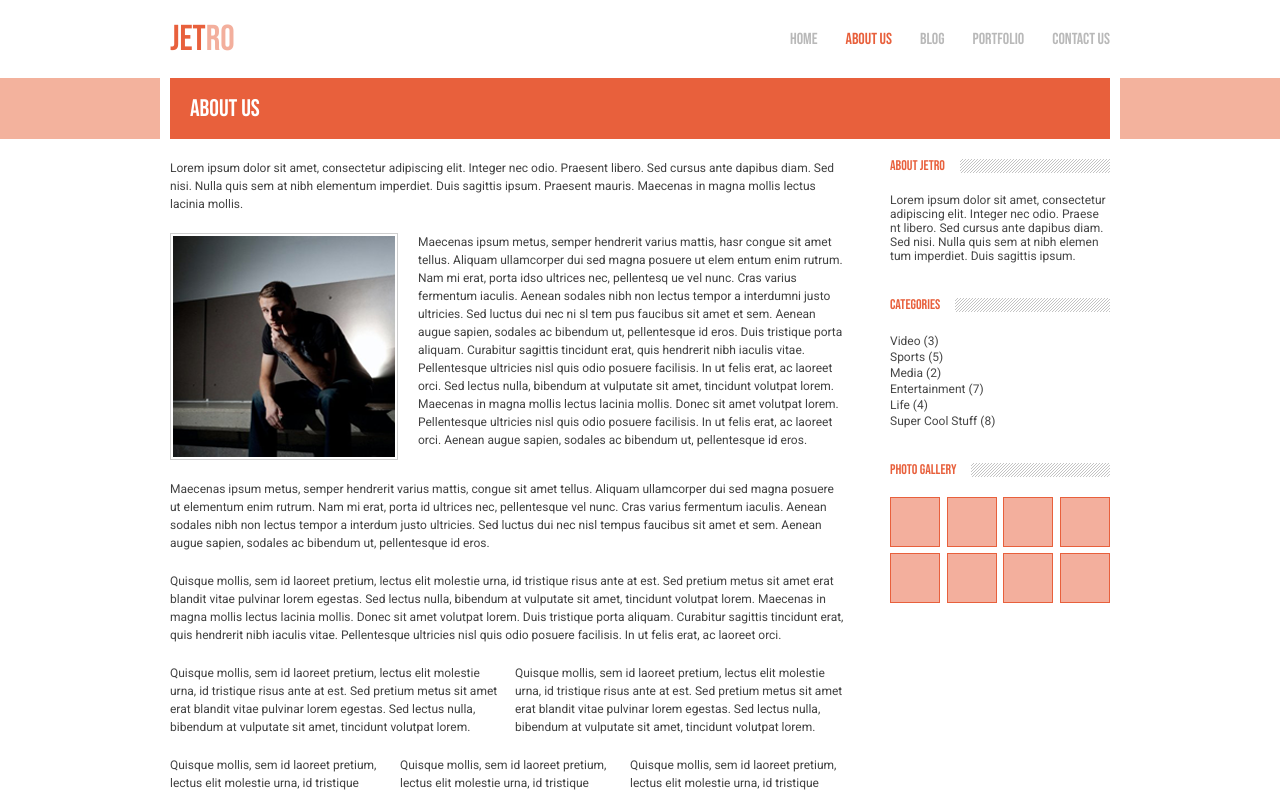
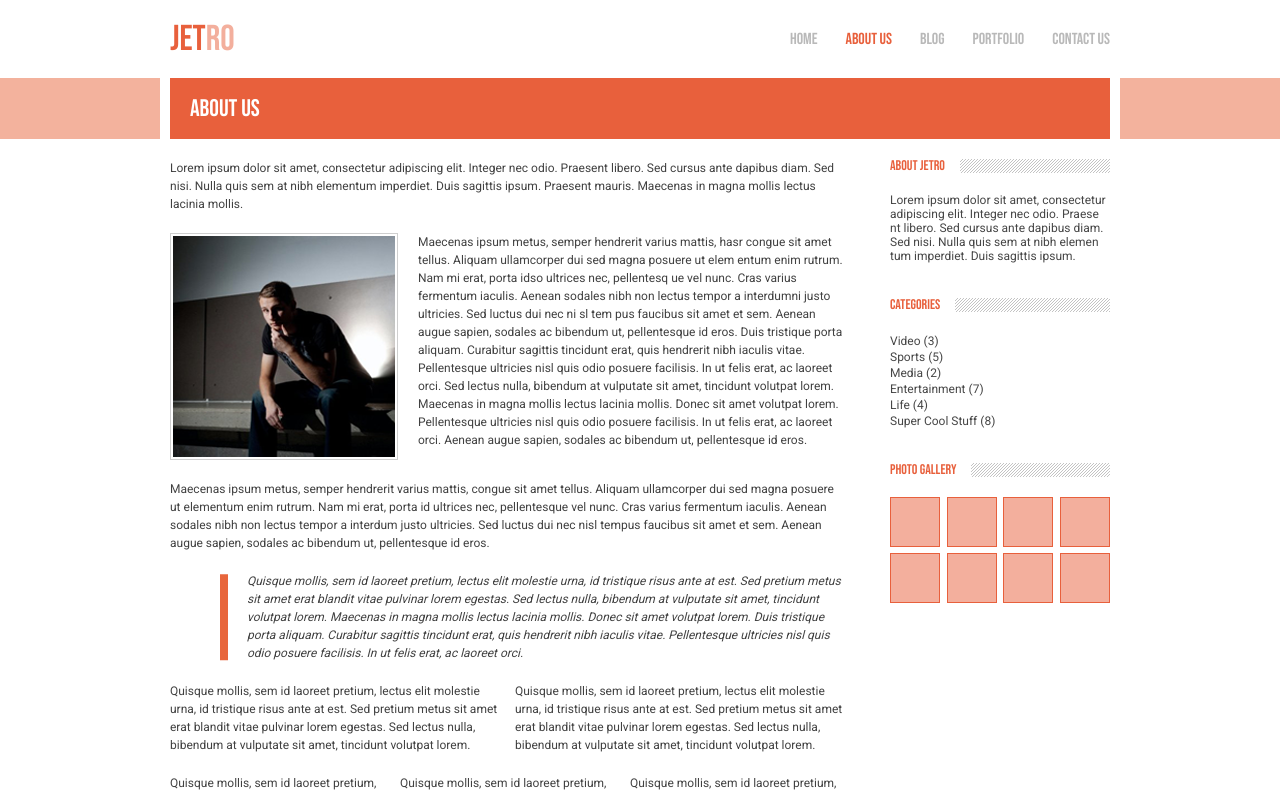
Before and after one commit to yap8/react-jetro, a React (Create React App) app: page /about in a window 1280 px wide. Shown: the top 794 px of the page. Built offline with nearby package versions, Linux system fonts and the light colour scheme; what react-google-maps would draw is missing.

Commit message:
added quote variant for text component

```diff
--- a/src/components/TextContent/Text.js
+++ b/src/components/TextContent/Text.js
@@ -4,6 +4,7 @@ const Wrapper = styled.div`
   font-size: 12px;
   color: #414141;
   line-height: 18px;
+  position: relative;
   &:not(:last-child) {
     margin-right: 15px;
   }
@@ -15,10 +16,38 @@ const Wrapper = styled.div`
   }
 `
 
+const Quote = styled.div`
+  padding-left: 77px;
+  font-style: italic;
+  &::before {
+    content: '';
+    display: block;
+    width: 8px;
+    height: 95%;
+    left: 50px;
+    top: 50%;
+    transform: translateY(-50%);
+    background-color: #e8663c;
+    position: absolute;
+  }
+  @media screen and (max-width: 940px) {
+    padding-left: 20px;
+    &::before {
+      left: 0;
+    }
+  }
+`
+
 const Text = ({ children, quote }) => {
   return (
     <Wrapper>
-      {children}
+      {quote ? (
+        <Quote>
+          {children}
+        </Quote>
+      ) : (
+        children
+      )}
     </Wrapper>
   )
 }
```
